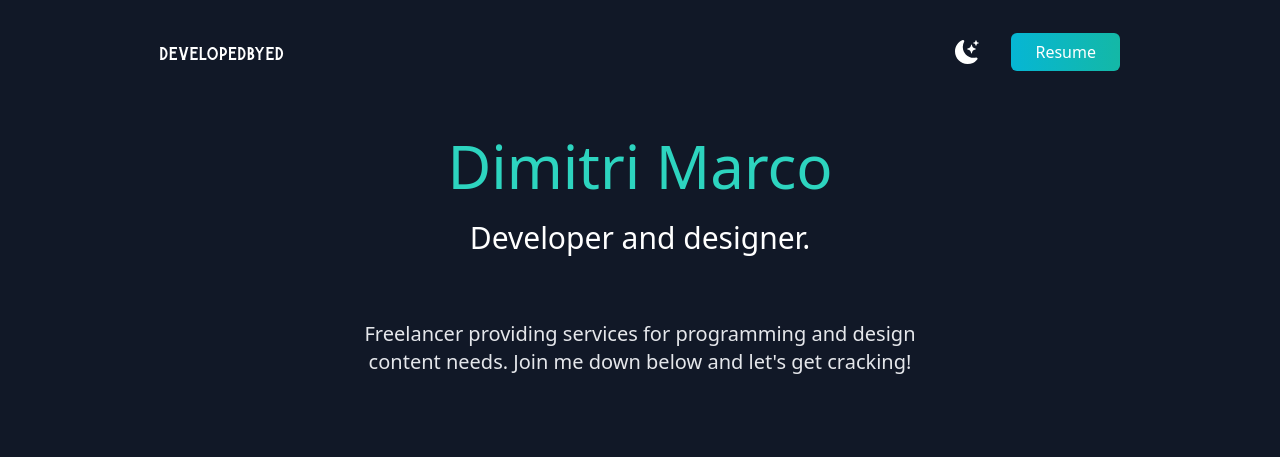
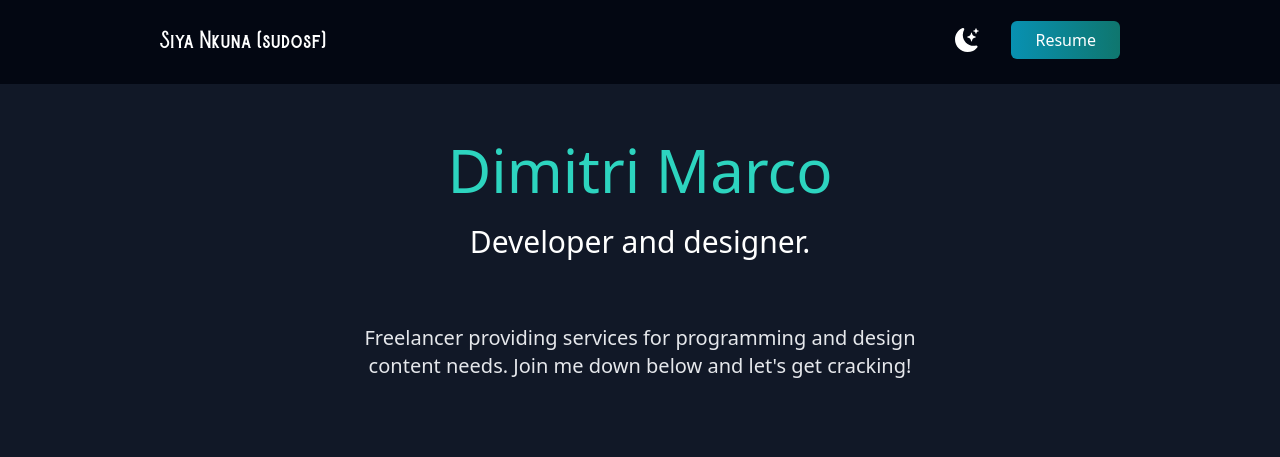
Before and after one commit to sudosf/My-Portfolio-Website, a React (Vite) app: page /Home in a window 1280 px wide. Shown: the top 457 px of the page. Built offline with nearby package versions, Linux system fonts and the light colour scheme.

Commit message:
update details

```diff
--- a/src/App.tsx
+++ b/src/App.tsx
@@ -9,7 +9,7 @@ const App: React.FC = () => {
     return (
         <>
             <Routes>
-                <Route path="/Home" element={<Home darkMode={darkMode} />} />
+                <Route path="/Home" element={<Home darkMode={darkMode} setDarkMode={setDarkMode} />} />
             </Routes>
         </>
     );
--- a/src/components/Header.tsx
+++ b/src/components/Header.tsx
@@ -7,8 +7,8 @@ interface Props {
 
 const Header: React.FC<Props> = ({ darkMode, setDarkMode }: Props) => {
     return (
-        <nav className="pt-10 mb-12 flex justify-between dark:text-white dark:bg-gray-900">
-            <h1 className="font-burtons text-xl">developedbyed</h1>
+        <nav className="px-10 pt-7 pb-3 mb-12 flex justify-between dark:text-white dark:bg-gray-950 md:px-20 lg:px-40">
+            <h1 className="font-burtons text-xl">Siya Nkuna (sudosf) </h1>
             <ul className="flex items-center">
                 <li>
                     <BsFillMoonStarsFill
@@ -18,7 +18,7 @@ const Header: React.FC<Props> = ({ darkMode, setDarkMode }: Props) => {
                 </li>
                 <li>
                     <a
-                        className="no-underline bg-gradient-to-r from-cyan-500 text- to-teal-500 text-white px-4 py-2 border-none rounded-md ml-8"
+                        className="no-underline bg-gradient-to-r from-cyan-600 text- to-teal-700 text-white px-4 py-2 border-none rounded-md ml-8"
                         href="#"
                     >
                         Resume
--- a/src/pages/Home.tsx
+++ b/src/pages/Home.tsx
@@ -2,8 +2,8 @@ import {
     AiFillTwitterCircle,
     AiFillLinkedin,
     AiFillYoutube,
-} from "react-icons/ai"
-import portfolio from "../assets/portfolio.png"
+} from "react-icons/ai";
+import portfolio from "../assets/portfolio.png";
 import code from "../assets/code.png";
 import design from "../assets/design.png";
 import consulting from "../assets/consulting.png";
@@ -14,14 +14,14 @@ interface Props {
     setDarkMode: React.Dispatch<React.SetStateAction<boolean>>;
 }
 
-const Home: React.FC<Props> = ({darkMode, setDarkMode}: Props) => {
+const Home: React.FC<Props> = ({ darkMode, setDarkMode }: Props) => {
     return (
         <>
             <div className={darkMode ? "dark" : ""}>
-                <main className="bg-slate-50 dark:bg-gray-900 px-10 md:px-20 lg:px-40">
+                <main className="bg-slate-50 dark:bg-gray-900 ">
                     <section className="min-h-screen">
 
-            <Header darkMode={darkMode} setDarkMode={setDarkMode} />
+                        <Header darkMode={darkMode} setDarkMode={setDarkMode} />
 
                         <div className="text-center p-">
                             <h2 className="text-5xl py-2 text-teal-600 font-medium dark:text-teal-400 md:text-6xl">
```
